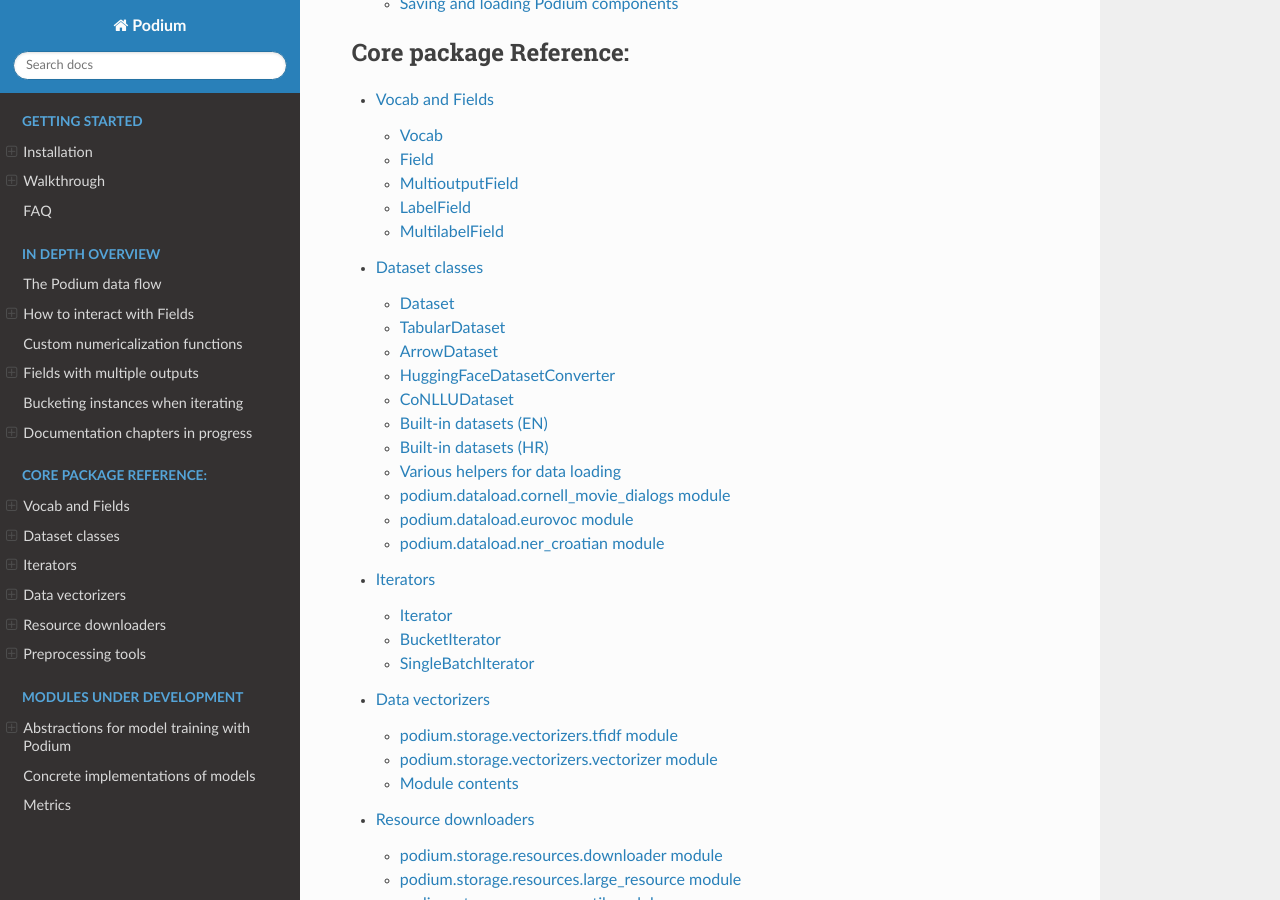
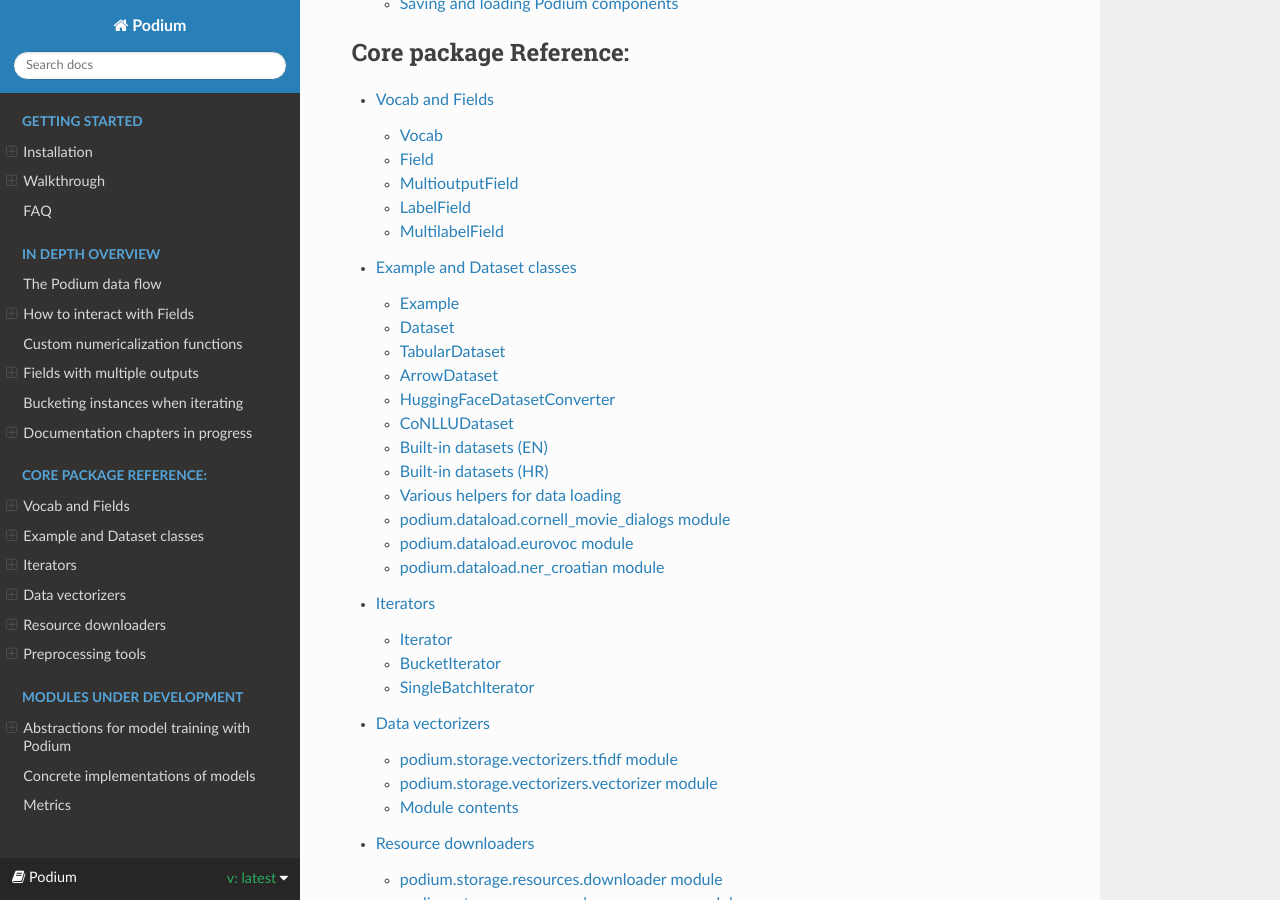
Before and after one commit to TakeLab/podium, a Sphinx documentation site: the page built from docs/source/index.rst, in a window 1280 px wide and 900 px high, scrolled down 1460 px. Built offline with Sphinx 7.4.7 and the Read the Docs theme 2.0.0, drawn with Linux system fonts in a browser that asks for light colours.

Commit message:
Add changes

```diff
--- /dev/null
+++ b/docs/source/_templates/layout.html
@@ -0,0 +1,39 @@
+{%- extends "!layout.html" %}
+
+{#
+
+This template exists as a way to implement a version menu without changing what
+the theme normally renders the menu on local builds and on builds on Read the
+Docs. This is for local testing purposes only.
+
+#}
+
+{% block footer %}
+  {% if not READTHEDOCS %}
+    <div class="rst-versions" data-toggle="rst-versions" role="note" aria-label="versions">
+      <span class="rst-current-version" data-toggle="rst-current-version">
+        <span class="fa fa-book"> Podium</span>
+        v: latest
+        <span class="fa fa-caret-down"></span>
+      </span>
+      <div class="rst-other-versions">
+        <dl>
+          <dt>{{ _('Versions') }}</dt>
+          {% if versions %}
+            {% for version in versions.branches %}
+            <dd><a href="{{ version.url }}">{{ version.name }}</a></dd>
+            {% endfor %}
+            {% for version in versions.tags %}
+            <dd><a href="{{ version.url }}">{{ version.name }}</a></dd>
+            {% endfor %}
+
+          {% else %}
+            <dd><a href="#">latest</a></dd>
+            <dd><a href="#">1.0</a></dd>
+            <dd><a href="#">1.1</a></dd>
+          {% endif %}
+        </dl>
+      </div>
+    </div>
+  {% endif %}
+{% endblock %}
--- a/docs/source/_templates/versioning.html
+++ b/docs/source/_templates/versions.html
@@ -1,4 +1,4 @@
-{% extends "!versioning.html" %}
+{% extends "!versions.html" %}
 
  {% block menu %}
     {{ super() }}
--- a/docs/source/conf.py
+++ b/docs/source/conf.py
@@ -27,7 +27,7 @@
 author = 'TakeLab, FER, Zagreb'
 
 # The full version, including alpha/beta/rc tags
-release = '2020'
+release = '1.0.0'
 
 # -- General configuration ---------------------------------------------------
 
@@ -45,7 +45,7 @@
     "sphinx_multiversion",
 ]
 
-source_suffix = ['.rst', '.md']
+source_suffix = ['.rst', '.md', '.html']
 autodoc_typehints = 'none'
 autoclass_content = 'both'
 
@@ -57,26 +57,31 @@
 
 copybutton_prompt_text = ">>> "
 
+# Add any paths that contain templates here, relative to this directory.
+templates_path = [
+    '_templates',
+]
 # -- Options for HTML output -------------------------------------------------
 
 # The theme to use for HTML and HTML Help pages.  See the documentation for
 # a list of builtin themes.
 #
 
+
 html_theme = 'sphinx_rtd_theme'
 
-# Add any paths that contain templates here, relative to this directory.
-templates_path = ['_templates']
+html_sidebars = {
+    '**': [
+        'localtoc.html',
+        'versions.html',
+        'globaltoc.html',
+    ],
+}
+
 
 html_theme_options = {
     'collapse_navigation': False,
     'display_version': True,
-}
-
-html_sidebars = {
-    '**': [
-        'versioning.html',
-    ],
 }
 
 # Sphinx multiversion settings
--- a/docs/source/datasets.rst
+++ b/docs/source/datasets.rst
@@ -1,10 +1,17 @@
 
-Dataset classes
-================
+Example and Dataset classes
+============================
+
+Example
+-----------------
+.. autoclass:: podium.datasets.Dataset
+   :members:
+   :no-undoc-members:
+
 
 Dataset
 -----------------
-.. autoclass:: podium.datasets.Dataset
+.. autoclass:: podium.storage.ExampleFactory
    :members:
    :no-undoc-members:
 
```
Also changed, not shown: 1 other file.
